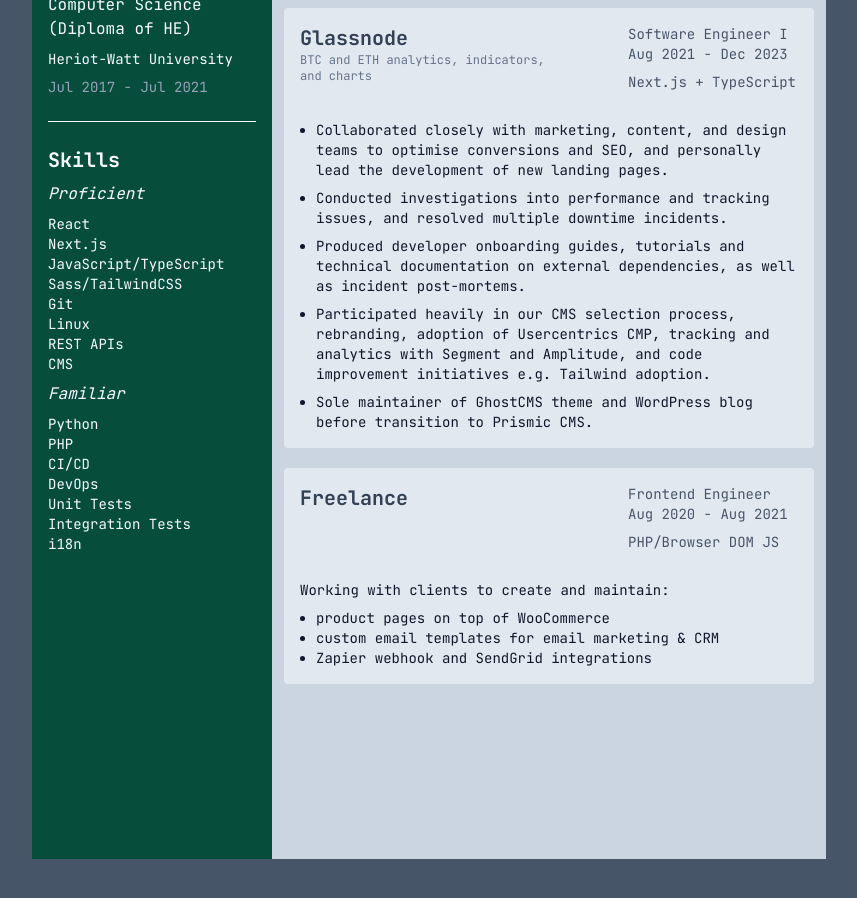
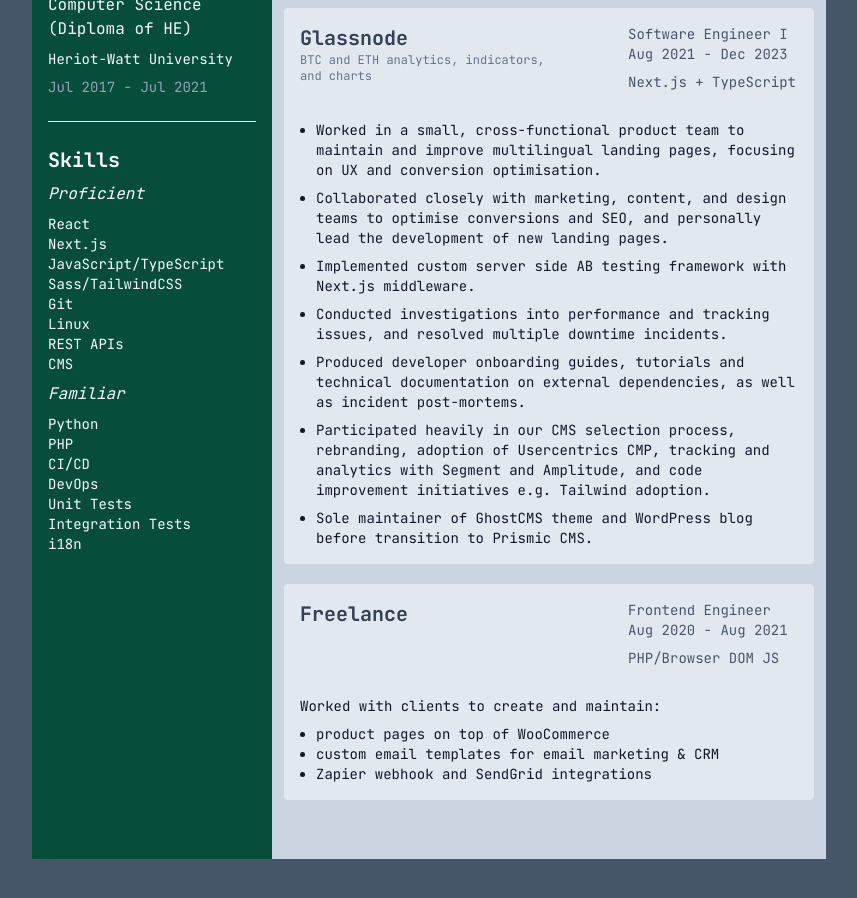
Before and after one commit to jamesleedev/homepage, a Next.js app: page /cv in a window 1280 px wide. Shown: the part 360-1258 px from the top of the page, without its empty margins (211-1068 px from the left). Built offline with nearby package versions, Linux system fonts and the light colour scheme.

Commit message:
chore: update cv content

```diff
--- a/src/pages/cv.tsx
+++ b/src/pages/cv.tsx
@@ -30,9 +30,14 @@
     children: (
       <ul className="list-outside list-disc space-y-2 pl-4 text-slate-900">
         <li>
+          Worked in a small, cross-functional product team to maintain and improve multilingual landing pages, focusing
+          on UX and conversion optimisation.
+        </li>
+        <li>
           Collaborated closely with marketing, content, and design teams to optimise conversions and SEO, and personally
           lead the development of new landing pages.
         </li>
+        <li>Implemented custom server side AB testing framework with Next.js middleware.</li>
         <li>
           Conducted investigations into performance and tracking issues, and resolved multiple downtime incidents.
         </li>
@@ -55,7 +60,7 @@
     technology: 'PHP/Browser DOM JS',
     children: (
       <>
-        <p className="text-sm">Working with clients to create and maintain:</p>
+        <p className="text-sm">Worked with clients to create and maintain:</p>
         <ul className="list-outside list-disc pl-4 text-slate-900">
           <li>product pages on top of WooCommerce</li>
           <li>custom email templates for email marketing & CRM</li>
```
